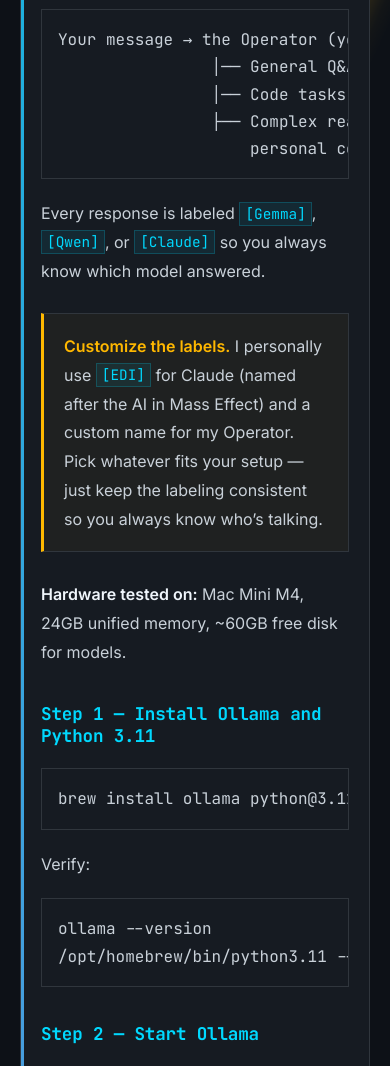
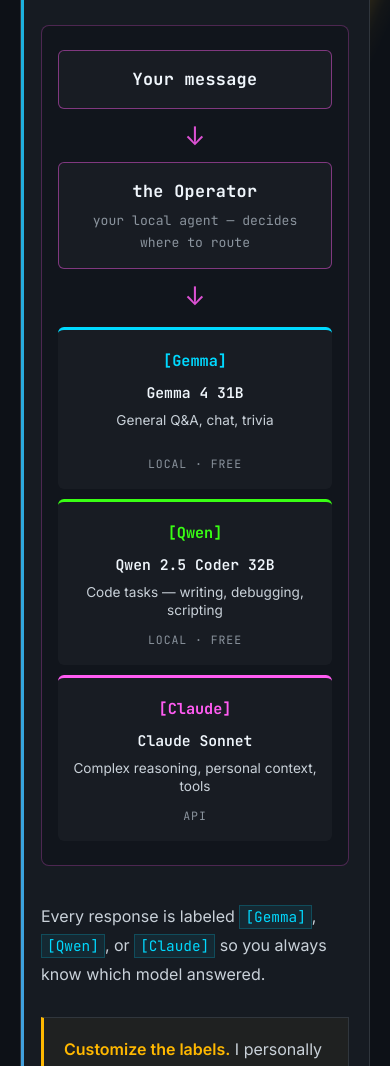
Before and after one commit to mcornelia/mcornelia, a plain HTML site: page posts/openclaw-multi-model-router.html in a window 390 px wide. Shown: the part 880-1946 px from the top of the page. Drawn offline with Linux system fonts and the light colour scheme.

Commit message:
Replace ASCII architecture diagram with responsive HTML+CSS flow

```diff
--- a/posts/openclaw-multi-model-router.html
+++ b/posts/openclaw-multi-model-router.html
@@ -59,6 +59,103 @@
   </script>
 
   <link rel="stylesheet" href="../css/style.css">
+
+  <style>
+    .mc-flow-diagram {
+      margin: 36px 0;
+      padding: 32px 28px;
+      background: rgba(13, 17, 23, 0.5);
+      border: 1px solid rgba(255, 92, 242, 0.25);
+      border-radius: 8px;
+      display: flex;
+      flex-direction: column;
+      align-items: center;
+    }
+    .mc-flow-diagram .flow-node {
+      padding: 14px 28px;
+      background: rgba(255, 255, 255, 0.03);
+      border: 1px solid rgba(255, 92, 242, 0.45);
+      border-radius: 6px;
+      text-align: center;
+      min-width: 260px;
+    }
+    .mc-flow-diagram .flow-label {
+      font-family: 'JetBrains Mono', 'Courier New', monospace;
+      font-size: 1.05rem;
+      font-weight: 700;
+      color: #f0f6fc;
+      letter-spacing: 0.02em;
+    }
+    .mc-flow-diagram .flow-sublabel {
+      font-size: 0.82rem;
+      color: #8b949e;
+      margin-top: 4px;
+      font-family: 'JetBrains Mono', 'Courier New', monospace;
+    }
+    .mc-flow-diagram .flow-arrow {
+      color: #ff5cf2;
+      font-size: 1.6rem;
+      line-height: 1;
+      margin: 14px 0;
+      opacity: 0.85;
+    }
+    .mc-flow-diagram .flow-routes {
+      display: grid;
+      grid-template-columns: repeat(3, 1fr);
+      gap: 14px;
+      width: 100%;
+      margin-top: 4px;
+    }
+    .mc-flow-diagram .flow-route {
+      padding: 18px 14px 16px;
+      background: rgba(255, 255, 255, 0.03);
+      border-radius: 6px;
+      border-top: 3px solid;
+      text-align: center;
+      display: flex;
+      flex-direction: column;
+      gap: 6px;
+    }
+    .mc-flow-diagram .flow-route-gemma { border-top-color: #00d9ff; }
+    .mc-flow-diagram .flow-route-qwen { border-top-color: #39ff14; }
+    .mc-flow-diagram .flow-route-claude { border-top-color: #ff5cf2; }
+    .mc-flow-diagram .flow-route-tag {
+      font-family: 'JetBrains Mono', 'Courier New', monospace;
+      font-weight: 700;
+      font-size: 0.95rem;
+    }
+    .mc-flow-diagram .flow-route-gemma .flow-route-tag { color: #00d9ff; }
+    .mc-flow-diagram .flow-route-qwen .flow-route-tag { color: #39ff14; }
+    .mc-flow-diagram .flow-route-claude .flow-route-tag { color: #ff5cf2; }
+    .mc-flow-diagram .flow-route-name {
+      font-family: 'JetBrains Mono', 'Courier New', monospace;
+      font-size: 0.92rem;
+      color: #f0f6fc;
+      font-weight: 600;
+    }
+    .mc-flow-diagram .flow-route-use {
+      font-size: 0.85rem;
+      color: #c9d1d9;
+      line-height: 1.35;
+      min-height: 2.4em;
+    }
+    .mc-flow-diagram .flow-route-meta {
+      font-family: 'JetBrains Mono', 'Courier New', monospace;
+      font-size: 0.72rem;
+      color: #8b949e;
+      text-transform: uppercase;
+      letter-spacing: 0.08em;
+      margin-top: 4px;
+    }
+    @media (max-width: 640px) {
+      .mc-flow-diagram { padding: 24px 16px; }
+      .mc-flow-diagram .flow-node { min-width: auto; width: 100%; }
+      .mc-flow-diagram .flow-routes {
+        grid-template-columns: 1fr;
+        gap: 10px;
+      }
+    }
+  </style>
 </head>
 <body>
 
@@ -90,11 +187,41 @@
 
     <h2>The Architecture</h2>
 
-<pre>Your message &rarr; the Operator (your local agent)
-                &boxv;&boxh;&boxh; General Q&amp;A, chat, trivia  &rarr; [Gemma]   Gemma 4 31B        (local, free)
-                &boxv;&boxh;&boxh; Code tasks                 &rarr; [Qwen]    Qwen 2.5 Coder 32B (local, free)
-                &boxvr;&boxh;&boxh; Complex reasoning,         &rarr; [Claude]  Claude Sonnet      (API)
-                    personal context, tools</pre>
+    <div class="mc-flow-diagram">
+      <div class="flow-node">
+        <div class="flow-label">Your message</div>
+      </div>
+
+      <div class="flow-arrow">&darr;</div>
+
+      <div class="flow-node">
+        <div class="flow-label">the Operator</div>
+        <div class="flow-sublabel">your local agent &mdash; decides where to route</div>
+      </div>
+
+      <div class="flow-arrow">&darr;</div>
+
+      <div class="flow-routes">
+        <div class="flow-route flow-route-gemma">
+          <div class="flow-route-tag">[Gemma]</div>
+          <div class="flow-route-name">Gemma 4 31B</div>
+          <div class="flow-route-use">General Q&amp;A, chat, trivia</div>
+          <div class="flow-route-meta">Local &middot; Free</div>
+        </div>
+        <div class="flow-route flow-route-qwen">
+          <div class="flow-route-tag">[Qwen]</div>
+          <div class="flow-route-name">Qwen 2.5 Coder 32B</div>
+          <div class="flow-route-use">Code tasks &mdash; writing, debugging, scripting</div>
+          <div class="flow-route-meta">Local &middot; Free</div>
+        </div>
+        <div class="flow-route flow-route-claude">
+          <div class="flow-route-tag">[Claude]</div>
+          <div class="flow-route-name">Claude Sonnet</div>
+          <div class="flow-route-use">Complex reasoning, personal context, tools</div>
+          <div class="flow-route-meta">API</div>
+        </div>
+      </div>
+    </div>
 
     <p>Every response is labeled <code>[Gemma]</code>, <code>[Qwen]</code>, or <code>[Claude]</code> so you always know which model answered.</p>
 
```
